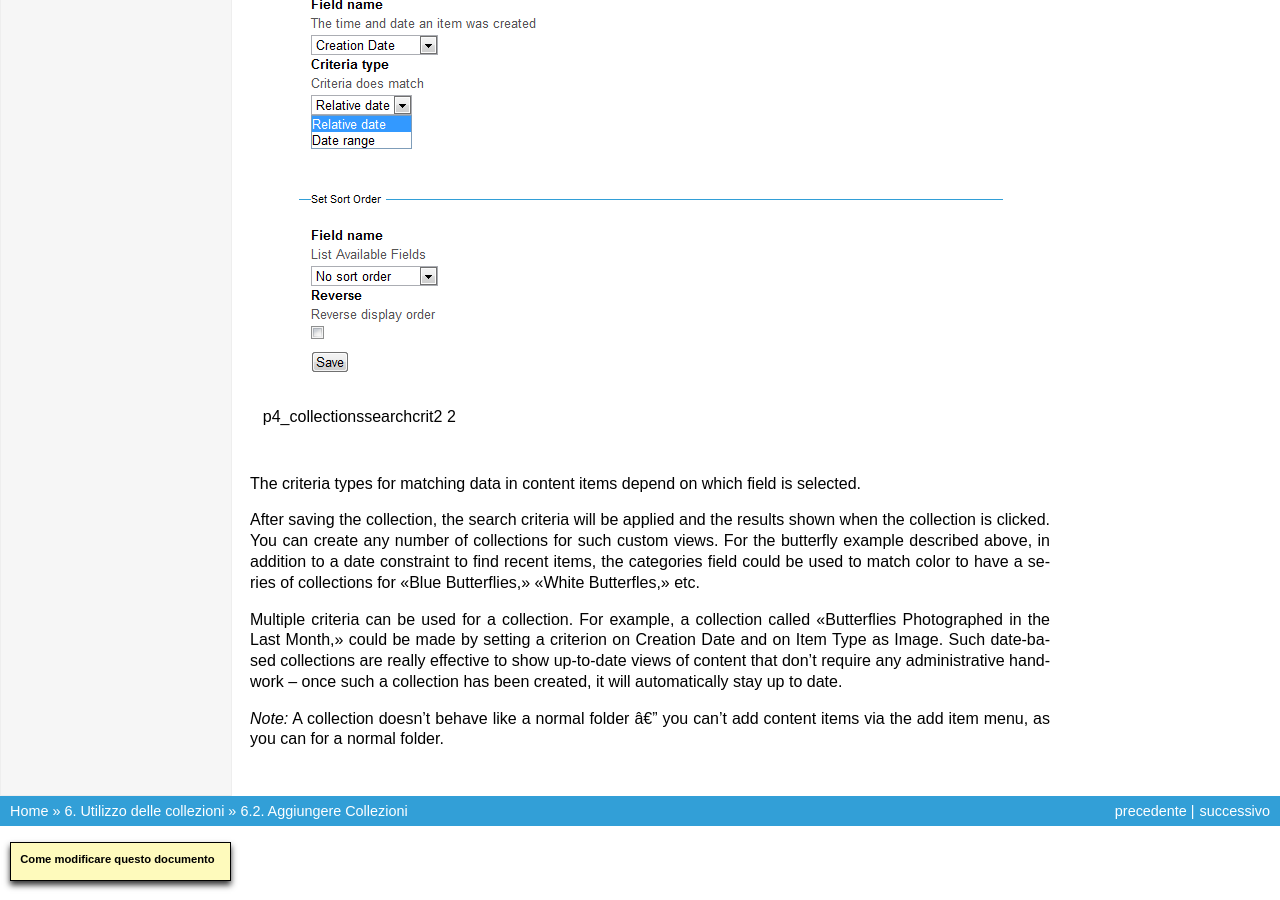
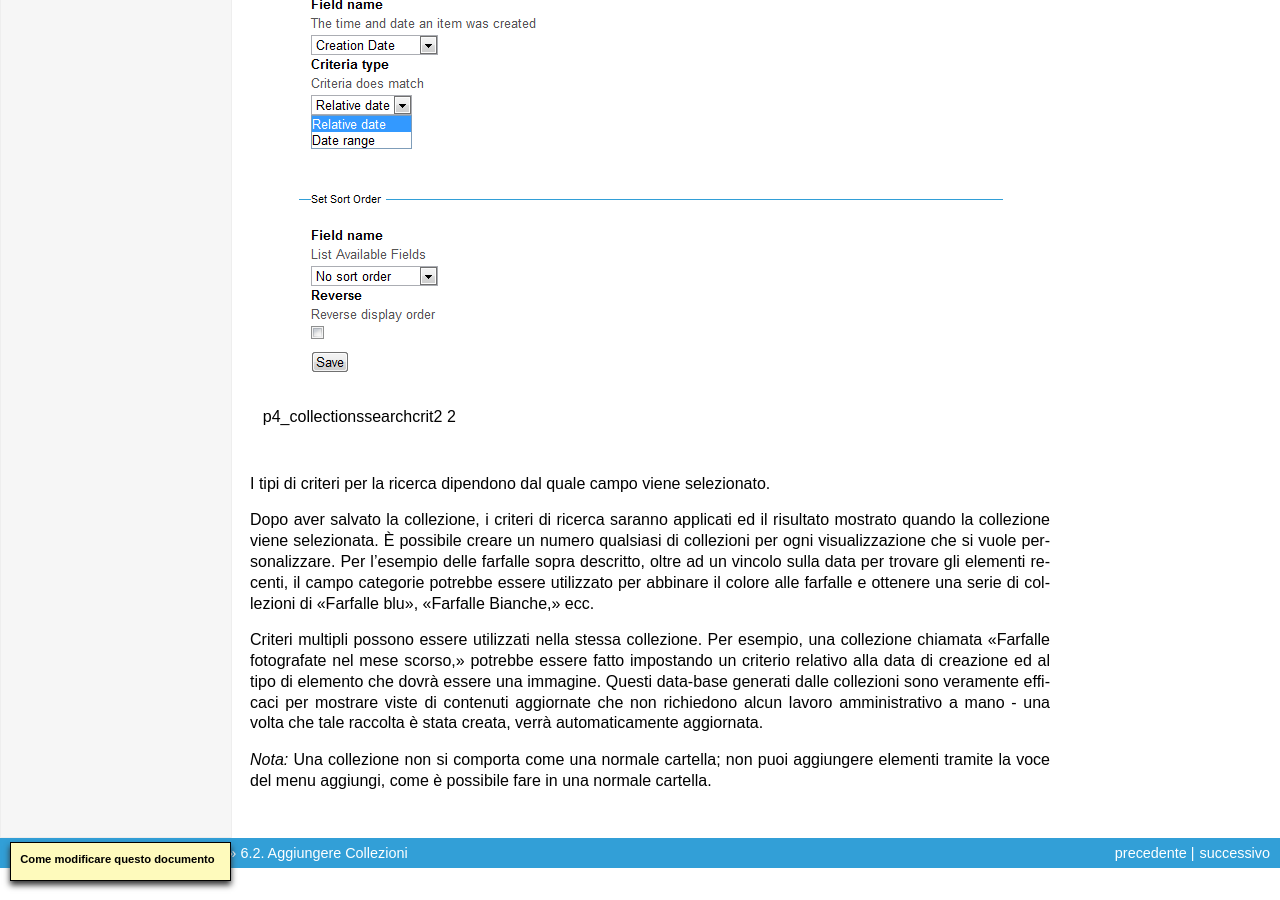
Before and after one commit to plone-it/collective.italiandocumentation, a Sphinx documentation site: the page built from source/using-collections/adding-collections.rst, in a window 1280 px wide and 900 px high, scrolled down 2641 px. Built offline with Sphinx 7.4.7, drawn with Linux system fonts in a browser that asks for light colours.

Commit message:
fine traduzione

```diff
--- a/source/using-collections/adding-collections.rst
+++ b/source/using-collections/adding-collections.rst
@@ -54,23 +54,21 @@ di selezionare un campo per l'ordinamento:
 
    p4\_collectionssearchcrit2 2
 
-The criteria types for matching data in content items depend on which
-field is selected.
+I tipi di criteri per la ricerca dipendono dal quale campo viene selezionato.
 
-After saving the collection, the search criteria will be applied and the
-results shown when the collection is clicked. You can create any number
-of collections for such custom views. For the butterfly example
-described above, in addition to a date constraint to find recent items,
-the categories field could be used to match color to have a series of
-collections for "Blue Butterflies," "White Butterfles," etc.
+Dopo aver salvato la collezione, i criteri di ricerca saranno applicati ed il
+risultato mostrato quando la collezione viene selezionata. È possibile creare un numero qualsiasi
+di collezioni per ogni visualizzazione che si vuole personalizzare. Per l'esempio delle farfalle
+sopra descritto, oltre ad un vincolo sulla data per trovare gli elementi recenti,
+il campo categorie potrebbe essere utilizzato per abbinare il colore alle farfalle e ottenere una serie di
+collezioni di "Farfalle blu", "Farfalle Bianche," ecc.
 
-Multiple criteria can be used for a collection. For example, a
-collection called "Butterflies Photographed in the Last Month," could be
-made by setting a criterion on Creation Date and on Item Type as Image.
-Such date-based collections are really effective to show up-to-date
-views of content that don't require any administrative hand-work -- once
-such a collection has been created, it will automatically stay up to
-date.
+Criteri multipli possono essere utilizzati nella stessa collezione. Per esempio, una
+collezione chiamata "Farfalle fotografate nel mese scorso," potrebbe essere
+fatto impostando un criterio relativo alla data di creazione ed al tipo di elemento che dovrà essere una immagine.
+Questi data-base generati dalle collezioni sono veramente efficaci per mostrare
+viste di contenuti aggiornate che non richiedono alcun lavoro amministrativo a mano - una volta che
+tale raccolta è stata creata, verrà automaticamente aggiornata.
 
-*Note:* A collection doesn't behave like a normal folder â€” you can't
-add content items via the add item menu, as you can for a normal folder.
+*Nota:* Una collezione non si comporta come una normale cartella; non puoi
+aggiungere elementi tramite la voce del menu aggiungi, come è possibile fare in una normale cartella.
```
